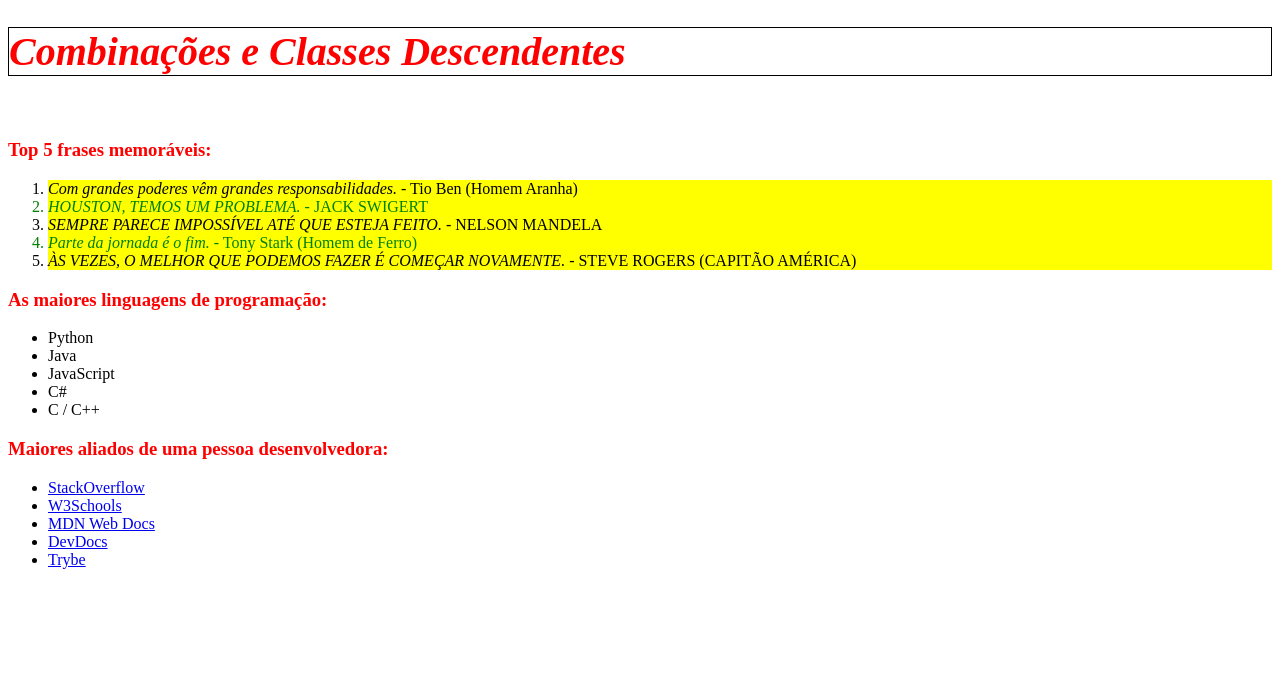
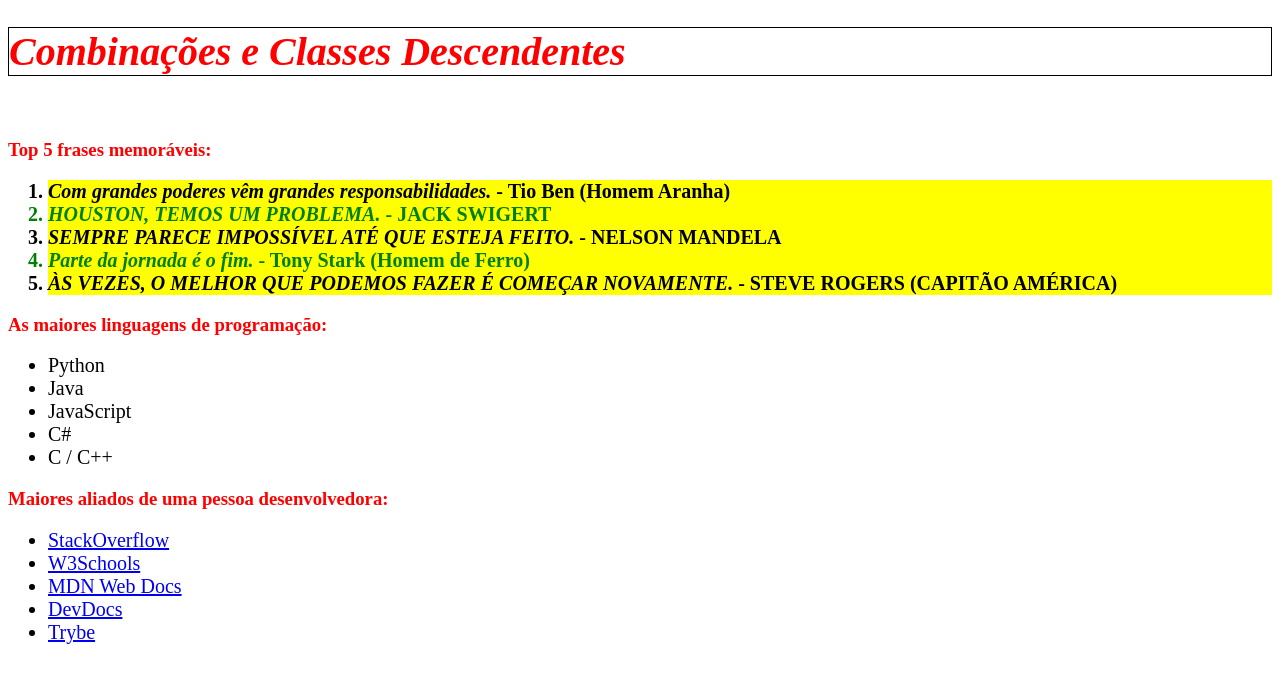
Before and after one commit to AndersonSilva94/trybe-exercises-fundamentals, a plain HTML site: page exercises/bloco_3/dia_3/combinacoes_e_descendentes.html in a window 1280 px wide. Drawn offline with Linux system fonts and the light colour scheme.

Commit message:
Desafio Aula: Bloco 3.3 - Combinações e Descendentes - Questão 3 (lis em itálico)

```diff
--- a/exercises/bloco_3/dia_3/combinacoes_e_descendentes.css
+++ b/exercises/bloco_3/dia_3/combinacoes_e_descendentes.css
@@ -22,6 +22,14 @@
 }
 /*
  - Faça todas as li's terem 20px de tamanho de fonte e, para todo texto em itálico dentro de alguma li, utilize a propriedade font-weight para deixá-lo negrito.
+*/
+li{
+    font-size: 20px;
+}
+#frases li{
+    font-weight: bold;
+}
+/*
  - Na listagem de linguagens de programação, faça com que as 3 primeiras da lista possuam cor de fonte azul e, se alguma possuir "java*" no texto, utilize uma cor de fundo rosa.
  - (Bônus) Para cada link na lista de aliados da pessoa desenvolvedora, faça com que ao passar o mouse sobre cada um, o texto fique em negrito e assuma a cor de fonte "temática do site"
   Dica 1: Utilize o seletor :hover para controlar o passar do mouse.
```
